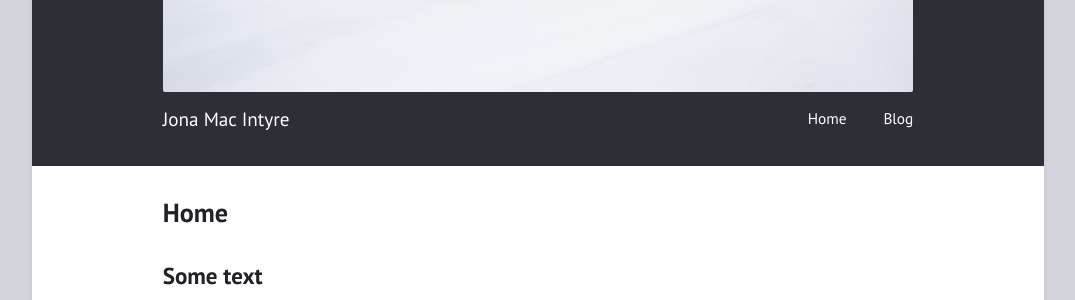
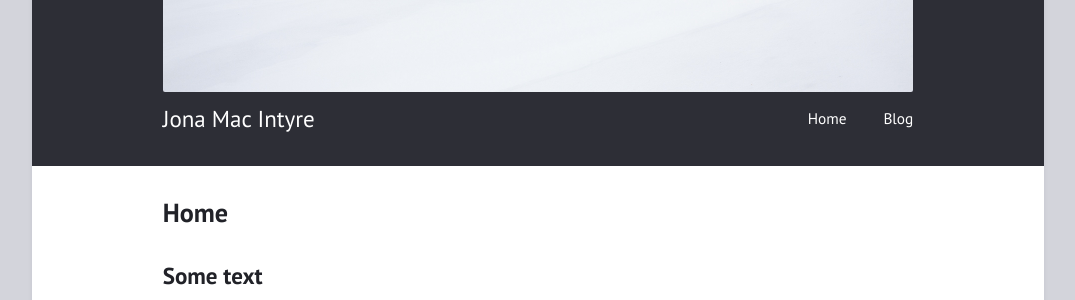
Before and after one commit to macinj1/macinj1.github.io, a Jekyll site: the page built from index.md, in a window 1280 px wide. Shown: the part 372-672 px from the top of the page, without its empty margins (102-1177 px from the left). Built offline with Jekyll 4.4.1, drawn with Linux system fonts in a browser that asks for light colours.

Commit message:
Update classes.sass

```diff
--- a/_sass/classes.sass
+++ b/_sass/classes.sass
@@ -1,5 +1,5 @@
 .title
-  font-size: 1.25em
+  font-size: 1.5em
 
 .more
   margin: 2em 0 1em
```
